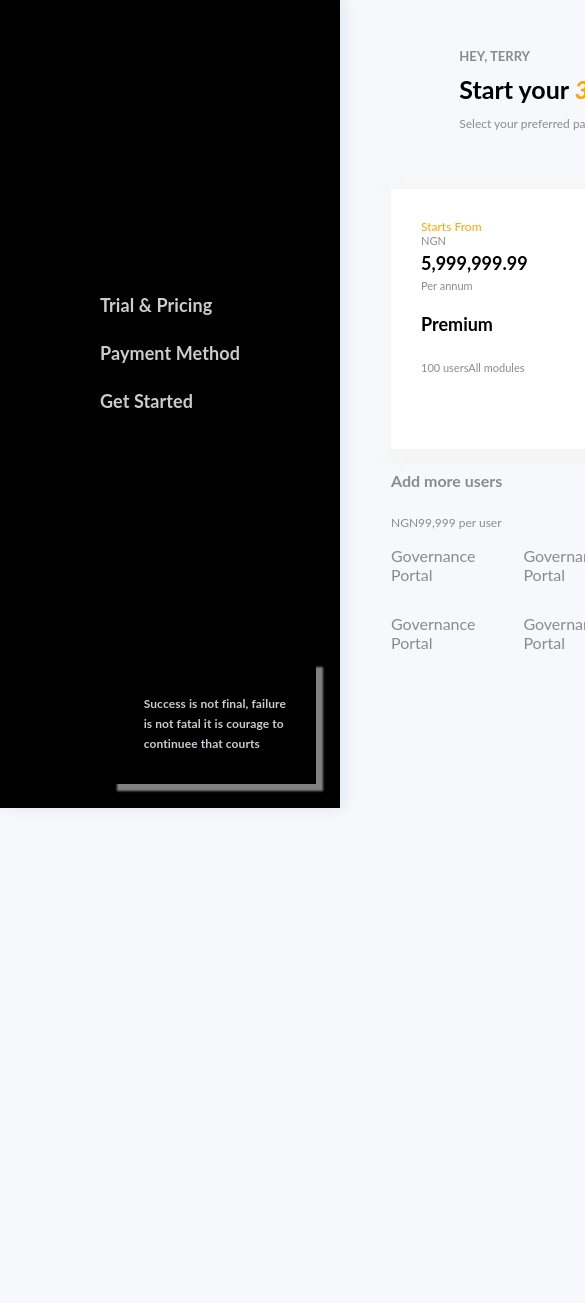
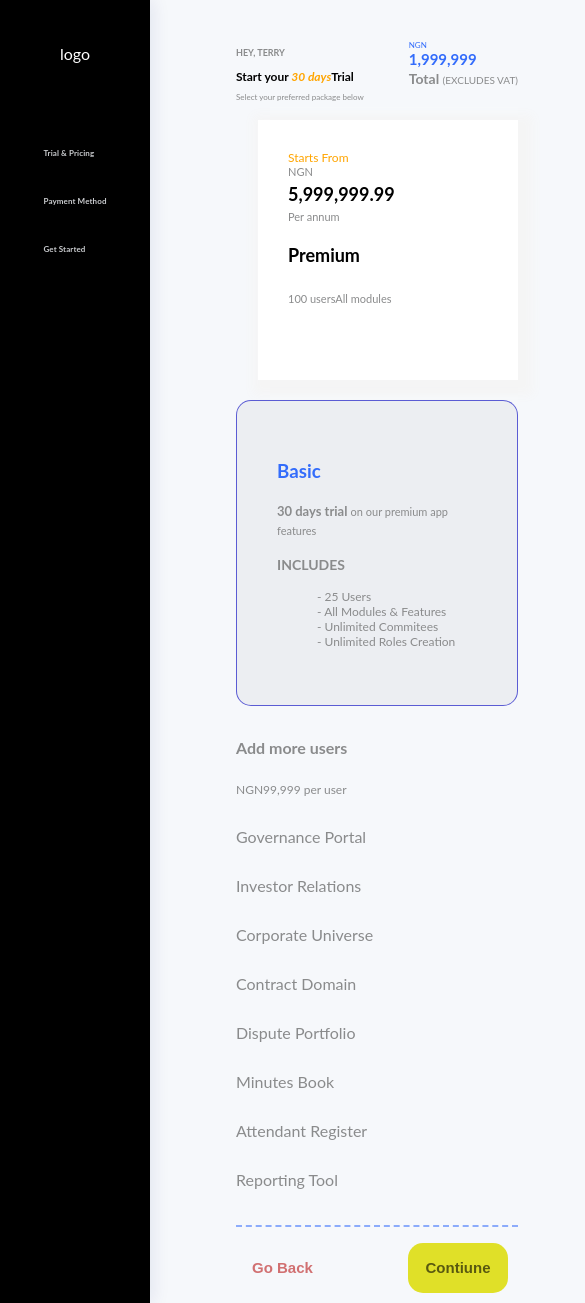
Before and after one commit to promzzy/Cyhermes-task, a React (Create React App) app: page / in a window 390 px wide. Shown: the top 1303 px of the page, 585 px wide, since content can reach past the window. Before the commit the page ends 844 px from the top, so only its background shows below. Built offline with nearby package versions, Linux system fonts and the light colour scheme.

Commit message:
added new features to the dashboard

```diff
--- a/package.json
+++ b/package.json
@@ -3,12 +3,17 @@
   "version": "0.1.0",
   "private": true,
   "dependencies": {
+    "@fortawesome/fontawesome-svg-core": "^1.2.34",
+    "@fortawesome/free-solid-svg-icons": "^5.15.2",
+    "@fortawesome/react-fontawesome": "^0.1.14",
     "@testing-library/jest-dom": "^5.11.9",
     "@testing-library/react": "^11.2.5",
     "@testing-library/user-event": "^12.8.1",
     "antd": "^4.13.1",
+    "bootstrap": "^5.0.0-beta2",
     "react": "^17.0.1",
     "react-dom": "^17.0.1",
+    "react-router-dom": "^5.2.0",
     "react-scripts": "4.0.3",
     "web-vitals": "^1.1.0"
   },
--- a/src/App.js
+++ b/src/App.js
@@ -1,11 +1,25 @@
 import React from 'react'
 import PageLayout from './components/layout/PageLayout'
 import HomePage from './pages/index'
+import {
+  BrowserRouter as Router,
+  Switch,
+  Route,
+  Link
+} from "react-router-dom";
+
 function App() {
   return (
   <div>
     <PageLayout>
-        <HomePage />
+      <Router>
+        <Switch>
+          <Route path="/">
+           <HomePage />
+         </Route>
+
+        </Switch>
+        </Router>
     </PageLayout>
   </div>
   );
--- /dev/null
+++ b/src/components/Prize/ProgressBar.js
@@ -0,0 +1,16 @@
+import React from 'react'
+import {Progress} from 'antd'
+
+
+
+export function ProgressBar(){
+    return(
+        <>
+{/* const now = 60;
+
+const progressInstance = <ProgressBar now={now} label={`${now}%`} />;
+
+render(progressInstance); */}
+        </>
+    )
+}
--- a/src/components/Prize/TrialPrize.js
+++ b/src/components/Prize/TrialPrize.js
@@ -1,23 +1,33 @@
 import React, { useState, useEffect} from 'react'
 import styles from './styles/TrialPrize.module.css'
-// import {Progress} from 'antd'
 import {Modules} from '../../data/modules'
+import {ProgressBar} from './ProgressBar'
+import { FontAwesomeIcon } from '@fortawesome/react-fontawesome'
+import { faAssistiveListeningSystems, faArchway} from '@fortawesome/free-solid-svg-icons'
+
+const Profile = {
+    name: "terry",
+    email: ""
+}
+
 
 export default function TrialPrize(){
 
     const [modules, setModules] =  useState([])
+    const [personProfile, setPersonProfile] = useState({})
 
     useEffect(()=>{
         setModules(Modules)
+        setPersonProfile(Profile)
     },[])
 
-
+console.log(personProfile)
     return(
         <div className={styles.dashboard}>
             <div className={styles.dashboardTop}>
                 <div>
                     <span className={styles.profileName}>
-                        Hey, Terry
+                        Hey, {personProfile.name}
                     </span>
                     <div className={styles.startTrial}>
                         <span>Start your</span>
@@ -92,8 +102,8 @@ export default function TrialPrize(){
             <div className={styles.progresSection}>
                 <h4>Add more users</h4>
                 <span>NGN99,999 per user</span>
-<p>
-{/* <Progress percent={30} /> */}
+<p className={styles.prgresBar}>
+                <ProgressBar />
 </p>
             </div>
 
@@ -102,10 +112,8 @@ export default function TrialPrize(){
 
                 {
                     modules.map((module)=>(
-                        <div>
-                            <span>
-                                {module.icon}
-                            </span>
+                        <div className={styles.moduleItems}>
+                            <FontAwesomeIcon className={styles.moduleIcon} icon={faArchway} />
                             <span>
                                 {module.moduleName}
                             </span>
@@ -114,7 +122,13 @@ export default function TrialPrize(){
                 }
 
             </div>
+            <p className={styles.borderLine}>
 
+            </p>
+            <div className={styles.button}>
+                <button className={styles.backBtn}>Go Back</button>
+                <button className={styles.continueBtn}>Contiune</button>
+            </div>
         </div>
     )
 }
--- a/src/components/Prize/styles/TrialPrize.module.css
+++ b/src/components/Prize/styles/TrialPrize.module.css
@@ -1,6 +1,42 @@
 .dashboard{
+padding: 15px 150px;
+}
+@media (max-width: 780px){
+    .dashboard{
+        padding: 10px 50px;
+        }
+    .profileName{
+        font-size: 9px !important;
+    }
+    .startTrial{
+        font-size: 12px !important;
+    }
+    .currency{
+        font-size: 8px !important;
+    }
+    .price{
+        font-size: 15px !important;
+    }
+    .selectPackage{
+        font-size: 8px !important;
+    }
+    .packageDetails{
 
-padding: 15px;}
+        flex-direction: column !important;
+        justify-content: space-between;
+    }
+    /* .priceDetails, .basicDetails{
+        height: 100px !important;
+        width: 100px !important;
+    } */
+    .priceDetails, .basicDetails{
+        margin: 10px 0 !important;
+    }
+    .moduleIcon{
+        display: none;
+    }
+
+}
 .profileName{
     color: var(--color-neutral-gray);
     text-transform: uppercase;
@@ -40,7 +76,7 @@ padding: 15px;}
     }
 .dashboardTop{
     display: flex;
-    justify-content: space-around;
+    justify-content: space-between;
     flex-direction: row;
 }
 .prizeTotal{
@@ -64,9 +100,10 @@ padding: 15px;}
     box-shadow: 5px 5px 10px 10px whitesmoke;
 }
 .basicDetails{
-    border: 1px solid rgb(8, 8, 230);
+    border: 1px solid rgba(30, 30, 199, 0.699);
     border-radius: 15px;
     width: 200px;
+    /* height: 250px; */
     margin-left: 45px;
     padding: 40px;
     background: var(--color-skyblue);
@@ -123,6 +160,9 @@ padding: 15px;}
     font-size: 12px;
     margin-top: -10px;
 }
+.prgresBar{
+    margin: 30px 0;
+}
 
 
 
@@ -130,7 +170,7 @@ padding: 15px;}
 .gridBody{
     width: 100%;
     display: grid;
-    grid-template-columns: repeat(auto-fit, minmax(100px, 1fr));
+    grid-template-columns: repeat(auto-fit, minmax(150px, 1fr));
     grid-column-gap: 30px;
     grid-row-gap: 30px;
     justify-content: center;
@@ -145,3 +185,51 @@ padding: 15px;}
     border: rgba(19, 18, 18, 0.473) 3px solid;
 
 }
+.moduleItems{
+    display: flex;
+    justify-content: space-between;
+}
+.moduleIcon{
+    margin-right: 15px;
+    align-self: flex-end;
+    font-size: 25px;
+}
+
+.borderLine{
+    border-bottom: 2px dashed #336cfb8a;
+    padding-top: 20px;
+}
+
+
+.button{
+    display: flex;
+    justify-content: space-between;
+    padding: 0 10px;
+}
+.backBtn{
+    background: none;
+    color: rgba(182, 13, 13, 0.576);
+    font-size: 15px;
+    font-weight: bold;
+    border: none;
+    text-transform: capitalize;
+}
+.backBtn:hover{
+    color: rgb(182, 13, 13);
+}
+.continueBtn{
+    background: rgba(220, 220, 6, 0.857);
+    font-size: 15px;
+    font-weight: bold;
+    color: rgba(0, 0, 0, 0.604);
+    border-radius: 15px;
+    border: none;
+    height: 50px;
+    width: 100px;
+}
+.continueBtn:hover{
+    background: rgb(189, 189, 6);
+    color: rgba(0, 0, 0, 0.898);
+
+
+}
--- a/src/components/layout/styles/PageLayout.module.css
+++ b/src/components/layout/styles/PageLayout.module.css
@@ -3,6 +3,14 @@
         display: grid;
         grid-template-columns: 340px 1fr;
     }
+    @media (max-width: 780px){
+        .layout{
+            grid-template-columns:150px 1fr;
+        }
+        .pageContent {
+            padding: 20px 28px 0 26px;
+          }
+    }
 .pageContent {
     padding: 30px 38px 0 36px;
   }
--- a/src/components/shared/SideNave.js
+++ b/src/components/shared/SideNave.js
@@ -1,22 +1,36 @@
 import React from 'react'
 import styles from './styles/SideNav.module.css'
+import { BrowserRouter as Router, Link} from 'react-router-dom'
 export default function SideNave(){
     return(
         <div className={styles.sideNav}>
-            <div>
+            <div className={styles.logo}>
                 logo
             </div>
             <div className={styles.navMenu}>
                 <ul className={styles.menuList}>
+
+                    <Router>
+
+                    <Link className={styles.link} to="/">
                     <li className={`${styles.menuItem} ${styles.menuActive}`}>
                         trial & pricing
                     </li>
+                    </Link >
+
+                    <Link className={styles.link} to="/">
                     <li className={styles.menuItem}>
                       payment method
                         </li>
+                        </Link>
+
+                        <Link className={styles.link} to="/">
                         <li className={styles.menuItem}>
                         get started
                         </li>
+                        </Link>
+
+                        </Router>
                 </ul>
             </div>
             <div className={styles.navText}>
--- a/src/components/shared/styles/SideNav.module.css
+++ b/src/components/shared/styles/SideNav.module.css
@@ -1,21 +1,32 @@
+.logo{
+  color: var(--color-white);
+  align-self: center;
+  padding-top: 20px;
+}
+
 .sideNav {
     background-color: var(--color-black);
     /* color: var(--color-white); */
-    height: 90vh;
+    min-height: 100vh;
     box-shadow: 4px 0px 16px rgba(16, 30, 115, 0.08);
     padding: 24px;
     display: flex;
     flex-direction: column;
-    justify-content: space-between;
+    /* justify-content: space-between; */
   }
   .navMenu{
     align-self: center;
+    margin: 50px 0;
+
     /* text-align: center; */
   }
   .menuList {
     list-style: none;
     padding: 0;
   }
+.link{
+  text-decoration: none;
+}
   .menuItem {
     text-transform: capitalize;
     padding: 14px 0;
@@ -30,6 +41,7 @@
   .navText{
     align-self: flex-end;
     padding: 30px;
+    margin-top: 70px;
     font-family: Lato;
     font-style: normal;
     font-weight: bold;
@@ -39,3 +51,11 @@
     letter-spacing: 0.1px;
     color: var(--color-neutral-gray-light);
   }
+  @media (max-width: 780px){
+    .navText{
+      display: none;
+    }
+    .menuItem{
+      font-size: 8px;
+    }
+  }
--- a/src/data/modules.js
+++ b/src/data/modules.js
@@ -3,41 +3,41 @@
 export const Modules = [
     {
         moduleName: "Governance Portal",
-        icon: "",
+        icon: "faArchway",
         id: "1"
     },
     {
-        moduleName: "Governance Portal",
-        icon: "",
+        moduleName: "Investor Relations",
+        icon: "faAssistiveListeningSystems",
         id: "2"
     },
     {
-        moduleName: "Governance Portal",
+        moduleName: "Corporate Universe",
         icon: "",
         id: "3"
     },
     {
-        moduleName: "Governance Portal",
+        moduleName: "Contract Domain",
         icon: "",
         id: "4"
     },
     {
-        moduleName: "Governance Portal",
+        moduleName: "Dispute Portfolio",
         icon: "",
         id: "5"
     },
     {
-        moduleName: "Governance Portal",
+        moduleName: "Minutes Book",
         icon: "",
         id: "6"
     },
     {
-        moduleName: "Governance Portal",
+        moduleName: "Attendant Register",
         icon: "",
         id: "7"
     },
     {
-        moduleName: "Governance Portal",
+        moduleName: "Reporting Tool",
         icon: "",
         id: "8"
     }
--- a/src/global.css
+++ b/src/global.css
@@ -13,6 +13,6 @@ body {
     --color-primary: #336cfb;
     --color-neutral-gray-light: #cacccf;
     --color-neutral-black: #25282b;
-    --color-skyblue: #d3d8e6;
+    --color-skyblue: #e0e1e670;
 
   }
--- a/src/index.js
+++ b/src/index.js
@@ -1,6 +1,7 @@
 import React from 'react';
 import ReactDOM from 'react-dom';
 import './index.css';
+// import "antd/dist/antd.min.css";
 import './global.css';
 
 import App from './App';
```
Also changed, not shown: 1 other file (tests, documents, lock files or other folders).
